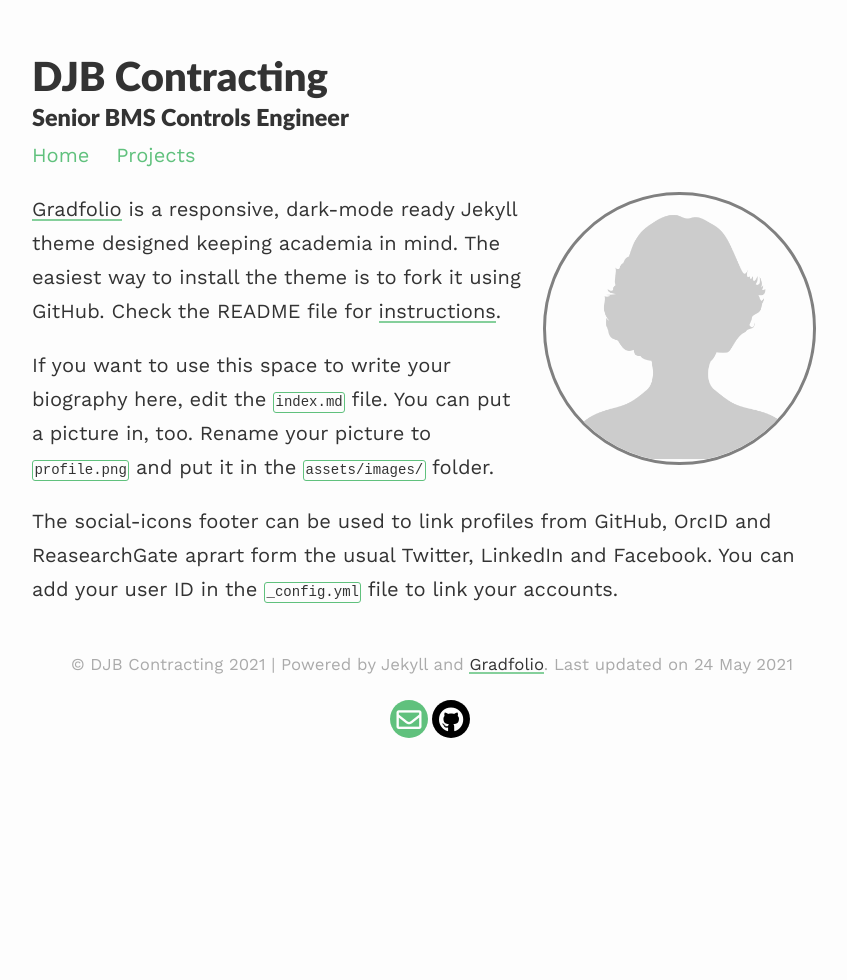
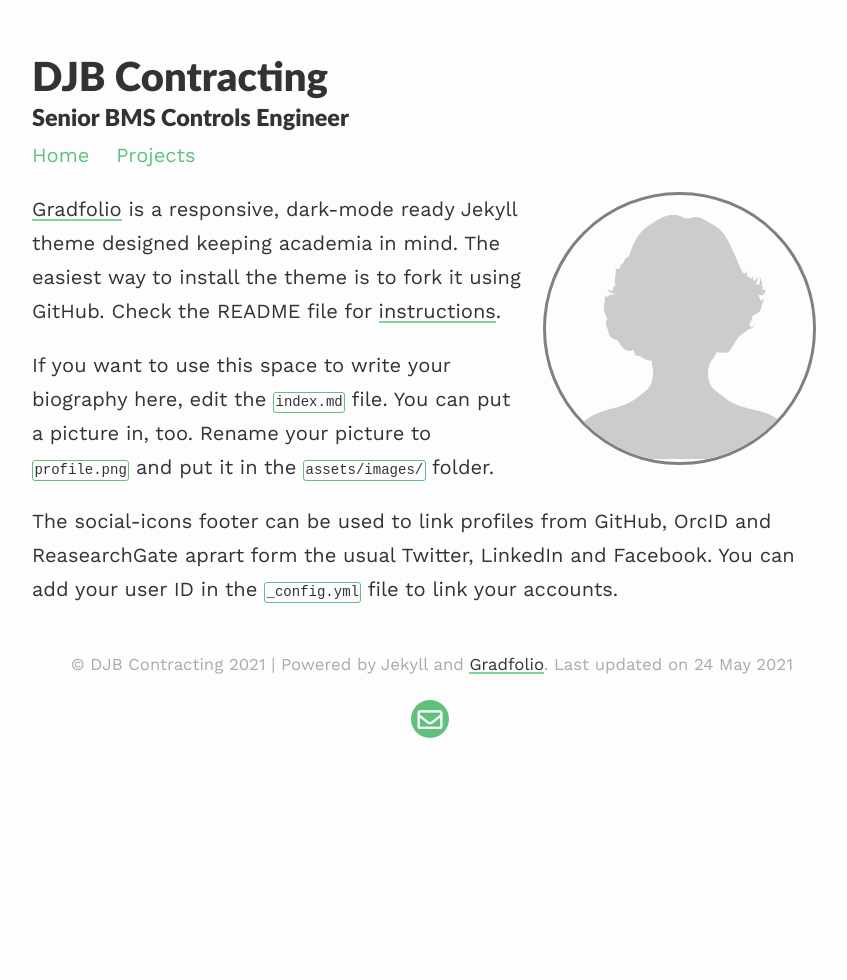
Before and after one commit to Slethen/djb-contracting, a Jekyll site: the page built from index.md, in a window 1280 px wide. Shown: the whole page, without its empty margins (208-1055 px from the left). Built offline with Jekyll 4.4.1, drawn with Linux system fonts in a browser that asks for light colours; nearby versions of some CDN libraries.

Commit message:
Update social-footer.html

```diff
--- a/_includes/social-footer.html
+++ b/_includes/social-footer.html
@@ -8,58 +8,4 @@ href="mailto:{{ site.email | encode_email }}" target="_blank">
 </a>
 {%- endif -%}
 
-{%- if site.linkedin -%}
-<a title="{{ _locale_string_follow | replace: '[NAME]', 'LinkedIn' }}"
-class="social-button linkedin"
-href="https://www.linkedin.com/in/{{ site.linkedin }}" itemprop="sameAs"
-target="_blank">
-<i class="fab fa-linkedin"></i>
-</a>
-{%- endif -%}
-
-{%- if site.github -%}
-<a title="{{ _locale_string_follow | replace: '[NAME]', 'GitHub' }}"
-class="social-button github"
-href="https://www.github.com/{{ site.github }}" itemprop="sameAs"
-target="_blank">
-<i class="fab fa-github"></i>
-</a>
-{%- endif -%}
-
-{%- if site.researchgate -%}
-<a title="{{ _locale_string_follow | replace: '[NAME]', 'ResearchGate' }}"
-class="social-button researchgate"
-href="https://www.researchgate.net/profile/{{ site.researchgate }}" itemprop="sameAs"
-target="_blank">
-<i class="fab fa-researchgate"></i>
-</a>
-{%- endif -%}
-
-{%- if site.orcid -%}
-<a title="{{ _locale_string_follow | replace: '[NAME]', 'Orcid' }}"
-class="social-button orcid"
-href="https://orcid.org/{{ site.orcid }}" itemprop="sameAs"
-target="_blank">
-<i class="fab fa-orcid"></i>
-</a>
-{%- endif -%}
-
-{%- if site.twitter -%}
-<a title="{{ _locale_string_follow | replace: '[NAME]', 'Twitter' }}"
-class="social-button twitter"
-href="https://www.twitter.com/{{ site.twitter }}" itemprop="sameAs"
-target="_blank">
-<i class="fab fa-twitter"></i>
-</a>
-{%- endif -%}
-
-{%- if site.facebook -%}
-<a title="{{ _locale_string_follow | replace: '[NAME]', 'Facebook' }}"
-class="social-button facebook" itemprop="sameAs"
-href="https://www.facebook.com/{{ site.facebook }}"
-target="_blank">
-<i class="fab fa-facebook-f"></i>
-</a>
-{%- endif -%}
-
 </div>
```
